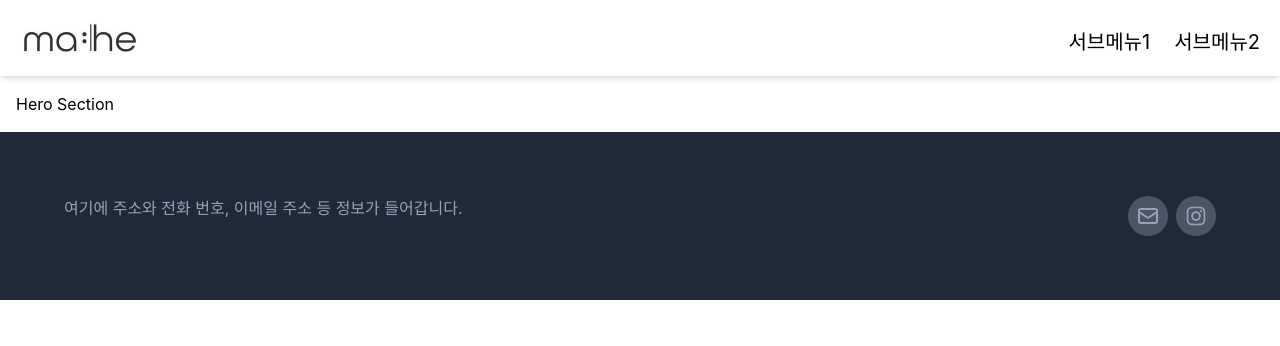
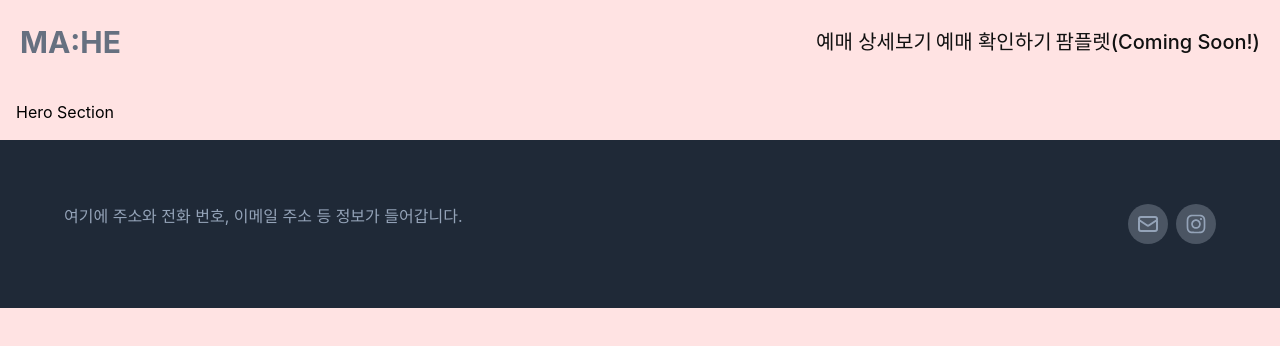
Before and after one commit to CaesiumY/mahe-musical, a Next.js app: page / in a window 1280 px wide. Shown: the top 346 px of the page. Built offline with nearby package versions, Linux system fonts and the light colour scheme.

Commit message:
feat: Update 헤더를 요구 사항에 맞게 수정, 배경색 추가

```diff
--- a/src/components/common/Header.tsx
+++ b/src/components/common/Header.tsx
@@ -1,11 +1,11 @@
 import Image from "next/image";
 import Link from "next/link";
 import React, { useState } from "react";
-import { AiOutlineMenu } from "react-icons/ai";
+import { AiOutlineClose, AiOutlineMenu } from "react-icons/ai";
 
 const submenu = {
-  submenu1: "서브메뉴1",
-  submenu2: "서브메뉴2",
+  book_detail: "예매 상세보기",
+  book_check: "예매 확인하기",
 };
 
 const Header = () => {
@@ -15,28 +15,47 @@ const Header = () => {
 
   return (
     <header>
-      <nav className="p-3 pl-0 bg-[#fff] flex flex-col sm:flex-row shadow-md">
-        <div className="flex">
+      <nav
+        className={`transition-all duration-300 p-5 flex flex-col sm:flex-row ${
+          isOpen ? "bg-[#EFEFEF]" : "bg-transparent"
+        }`}
+      >
+        <div className="flex text-[#667080]">
           <Link href="/">
-            <a className="flex items-center">
-              <Image src="/logo.png" alt="mahe" width={160} height={50} />
+            <a className="flex items-center font-bold text-3xl">
+              {/* <Image src="/logo.png" alt="mahe" width={160} height={50} /> */}
+              MA:HE
             </a>
           </Link>
           <div className="ml-auto flex items-center sm:hidden">
             <button onClick={toggleDrawer}>
-              <AiOutlineMenu size="2rem" />
+              {isOpen ? (
+                <AiOutlineClose size="2rem" />
+              ) : (
+                <AiOutlineMenu size="2rem" />
+              )}
             </button>
           </div>
         </div>
+
         <div className={`${!isOpen && "hidden"} sm:ml-auto sm:block`}>
-          <ul className="flex flex-col sm:flex-row items-end gap-2 mt-2 text-xl">
+          <ul className="flex flex-col sm:flex-row items-end gap-1 mt-6 sm:mt-0 text-xl">
             {Object.entries(submenu).map(([key, value]) => (
-              <li key={key} className="py-2 hover:text-gray-500">
+              <li
+                key={key}
+                className="py-2 hover:text-gray-500 text-[#111111] font-medium"
+              >
                 <Link href={`#${key}`}>
-                  <a className="p-2">{value}</a>
+                  <a className="py-2">{value}</a>
                 </Link>
               </li>
             ))}
+            <div className="bg-black w-full h-px sm:hidden" />
+            <li className="py-2 hover:text-gray-500 text-[#111111] font-medium">
+              <Link href={`#coming-soon`}>
+                <a className="py-2">팜플렛(Coming Soon!)</a>
+              </Link>
+            </li>
           </ul>
         </div>
       </nav>
--- a/src/styles/globals.css
+++ b/src/styles/globals.css
@@ -10,6 +10,7 @@ body {
     "Helvetica Neue", "Segoe UI", "Apple SD Gothic Neo", "Noto Sans KR",
     "Malgun Gothic", "Apple Color Emoji", "Segoe UI Emoji", "Segoe UI Symbol",
     sans-serif;
+  background-color: #ffe3e3;
 }
 
 a {
```
